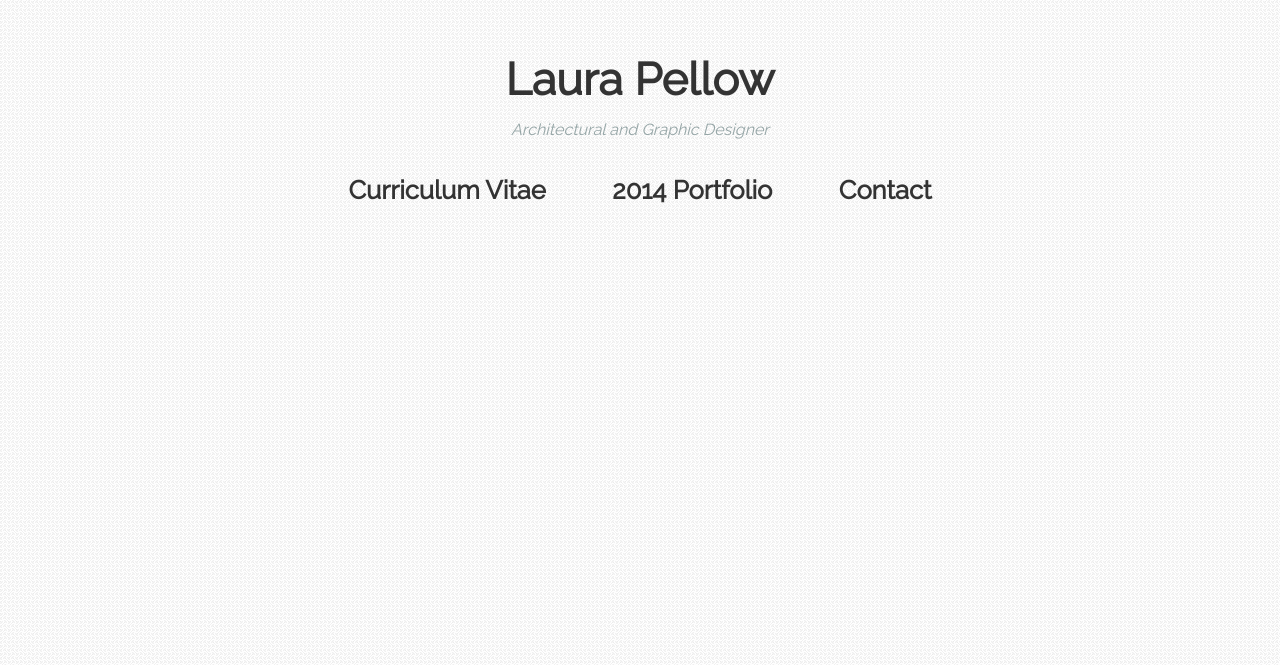
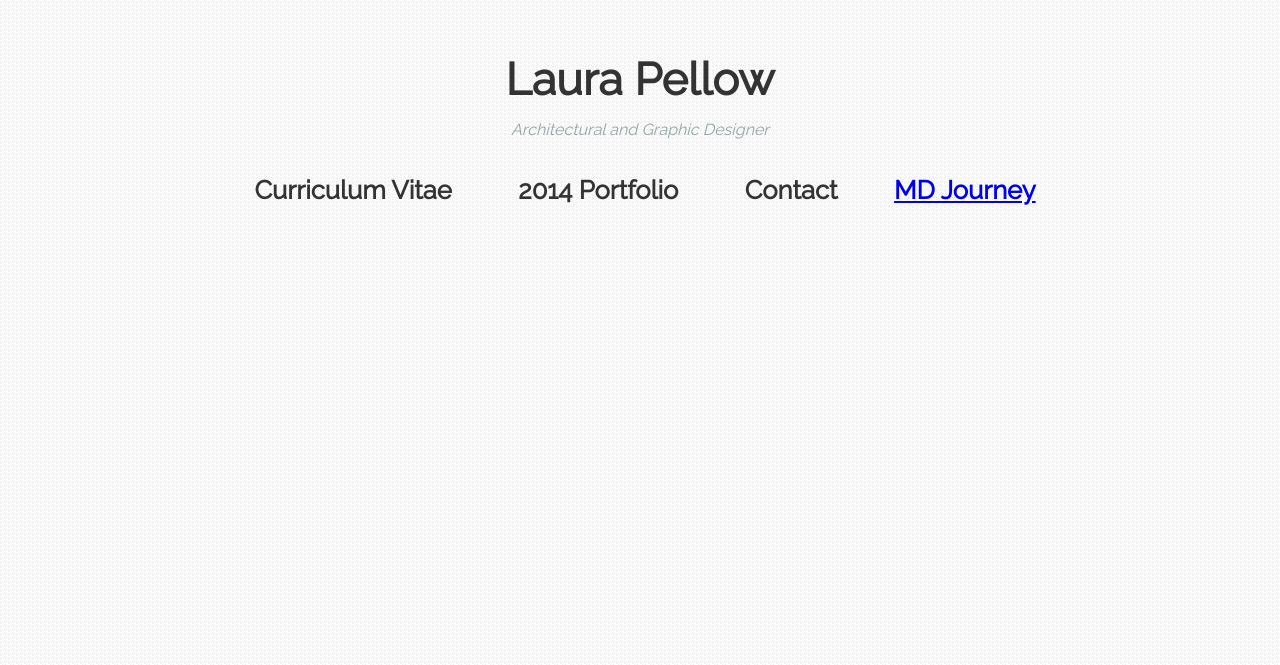
Before and after one commit to stolksdorf/lpellow, a website: page src/index.html in a window 1280 px wide. Shown: the part 135-800 px from the top of the page. Drawn offline with nearby package versions, Linux system fonts and the light colour scheme; files that its build step writes are made by us from their sources.

Commit message:
Update index.html

```diff
--- a/src/index.html
+++ b/src/index.html
@@ -16,6 +16,7 @@
 			<a class='resume' href='https://dl.dropboxusercontent.com/u/2686399/LauraPellow_Resume.pdf' target='_blank'>Curriculum Vitae</a>
 			<a class='portfolio' href='https://dl.dropboxusercontent.com/u/2686399/LauraPellow_Portfolio.pdf' target='_blank'>2014 Portfolio</a>
 			<a class='email' href='mailto:laura.pellow@gmail.com' target='_blank'>Contact</a>
+			<a class='site' href='http://howmuchislpadoctor.biz' target='_blank'>MD Journey</a>
 		</div>
 
 	</div>
```
